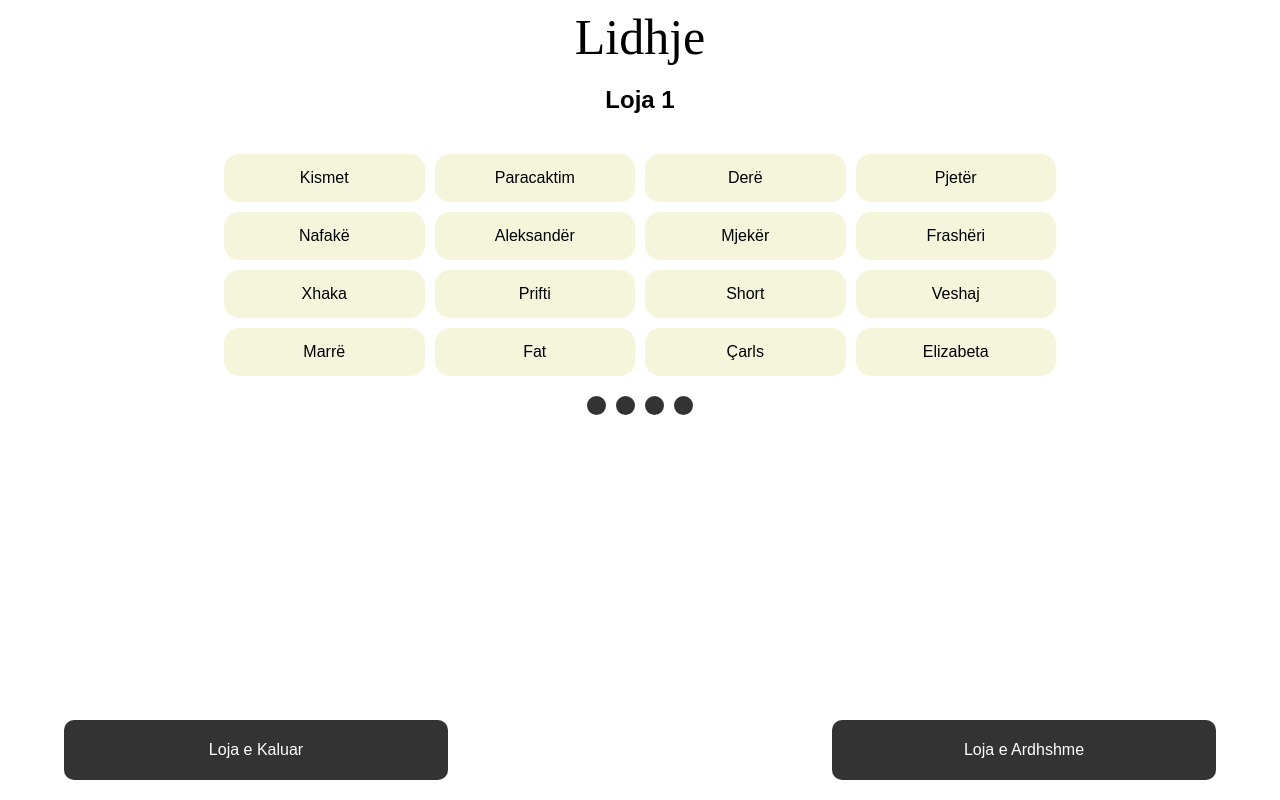
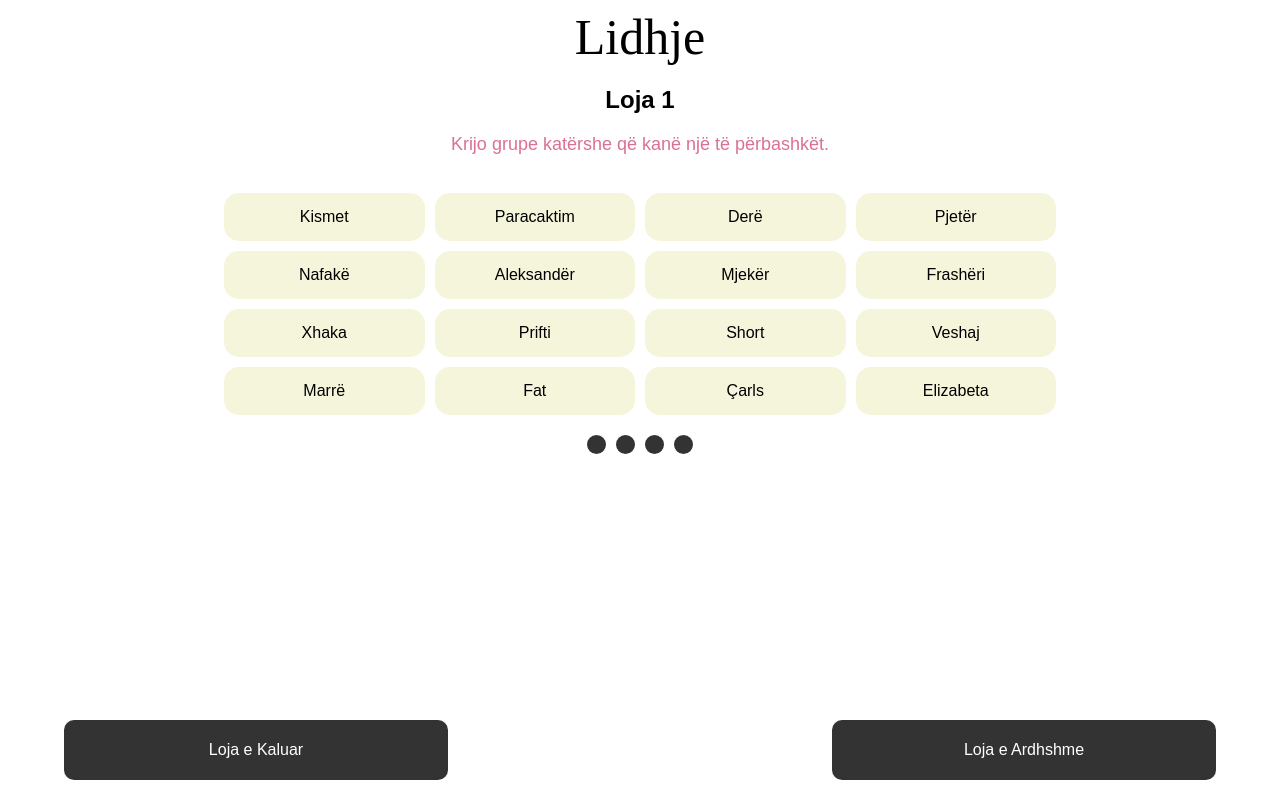
Before and after one commit to dea2001/Lidhje, a React (Vite) app: page / in a window 1280 px wide. Built offline with nearby package versions, Linux system fonts and the light colour scheme; a web font is replaced by a local one.

Commit message:
Update App.jsx

```diff
--- a/src/App.jsx
+++ b/src/App.jsx
@@ -122,6 +122,12 @@ function App() {
       <CSVReader onWordsParsed={handleWords} />
       <h2>{`Loja ${currentGameIndex + 1}`}</h2>
 
+      {attemptsLeft > 0 && (
+        <div className="instructions">
+          <p>Krijo grupe katërshe që kanë një të përbashkët.</p>
+        </div>
+      )}
+
       {/* Completed Groups Section */}
       <div className="completed-groups">
         {completedGroups.length > 0 ? completedGroups.map((group, index) => {
@@ -149,6 +155,7 @@ function App() {
           ))}
         </div>
       )}
+
 
       {/* Show Chances */}
       {attemptsLeft > 0 && (
```
